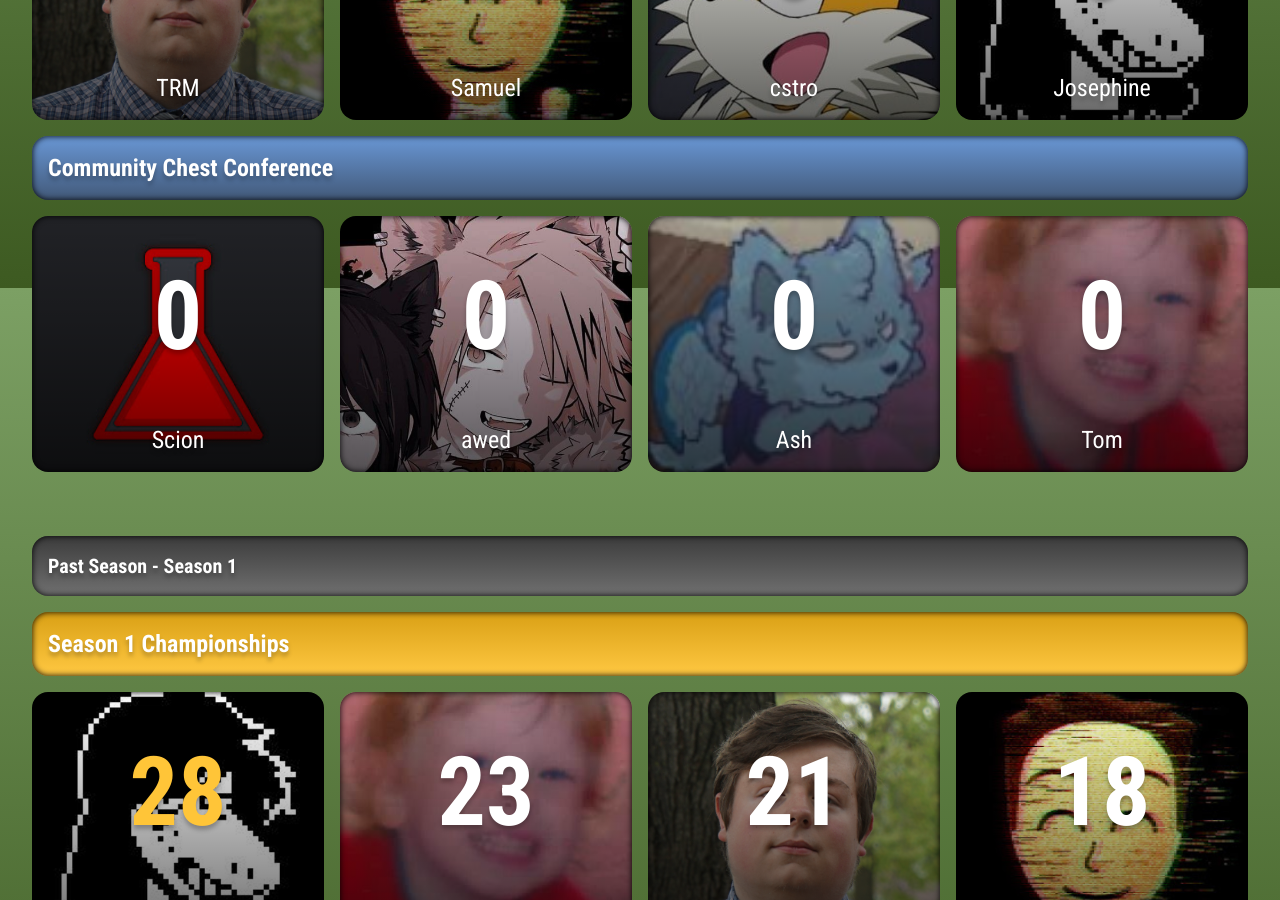
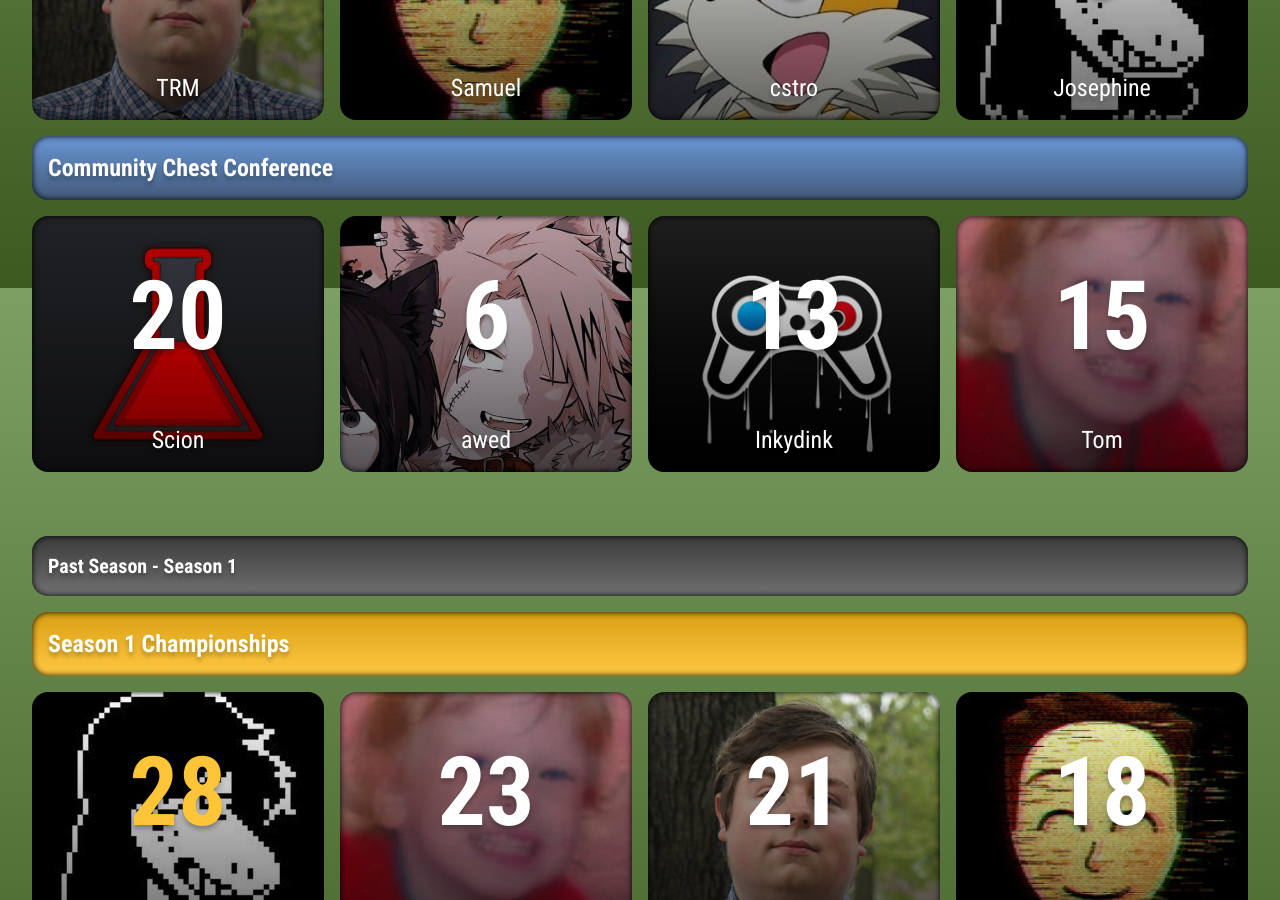
Before and after one commit to Leagueopoly/Website, a Jekyll site: the page built from standings.html, in a window 1280 px wide and 900 px high, scrolled down 612 px. Built offline with Jekyll 4.4.1, drawn with Linux system fonts in a browser that asks for light colours; nearby versions of some CDN libraries.

Commit message:
Update standings

```diff
--- a/standings.html
+++ b/standings.html
@@ -101,7 +101,7 @@ permalink: /standings/
         <a href="/players/scion">
             <div class="box-scion box-player p-4 h-64 rounded-2xl flex flex-col">
                 <div class="justify-center items-end h-full flex">
-                    <b class="default-text-shadow text-[6rem] font-black">0</b>
+                    <b class="default-text-shadow text-[6rem] font-black">20</b>
                 </div>
                 <div class="justify-center items-end h-1/2 flex">
                     <b class="default-text-shadow text-2xl font-normal">Scion</b>
@@ -113,7 +113,7 @@ permalink: /standings/
         <a href="/players/awed">
             <div class="box-awed box-player p-4 h-64 rounded-2xl flex flex-col">
                 <div class="justify-center items-end h-full flex">
-                    <b class="default-text-shadow text-[6rem] font-black">0</b>
+                    <b class="default-text-shadow text-[6rem] font-black">6</b>
                 </div>
                 <div class="justify-center items-end h-1/2 flex">
                     <b class="default-text-shadow text-2xl font-normal">awed</b>
@@ -122,13 +122,13 @@ permalink: /standings/
         </a>
 	</div>
     <div class="w-full">
-        <a href="/players/ash">
-            <div class="box-ash box-player p-4 h-64 rounded-2xl flex flex-col">
+        <a href="/players/inkydink">
+            <div class="box-inkydink box-player p-4 h-64 rounded-2xl flex flex-col">
                 <div class="justify-center items-end h-full flex">
-                    <b class="default-text-shadow text-[6rem] font-black">0</b>
+                    <b class="default-text-shadow text-[6rem] font-black">13</b>
                 </div>
                 <div class="justify-center items-end h-1/2 flex">
-                    <b class="default-text-shadow text-2xl font-normal">Ash</b>
+                    <b class="default-text-shadow text-2xl font-normal">Inkydink</b>
                 </div>
             </div>
         </a>
@@ -137,7 +137,7 @@ permalink: /standings/
         <a href="/players/tom">
             <div class="box-tom box-player p-4 h-64 rounded-2xl flex flex-col">
                 <div class="justify-center items-end h-full flex">
-                    <b class="default-text-shadow text-[6rem] font-black">0</b>
+                    <b class="default-text-shadow text-[6rem] font-black">15</b>
                 </div>
                 <div class="justify-center items-end h-1/2 flex">
                     <b class="default-text-shadow text-2xl font-normal">Tom</b>
```
